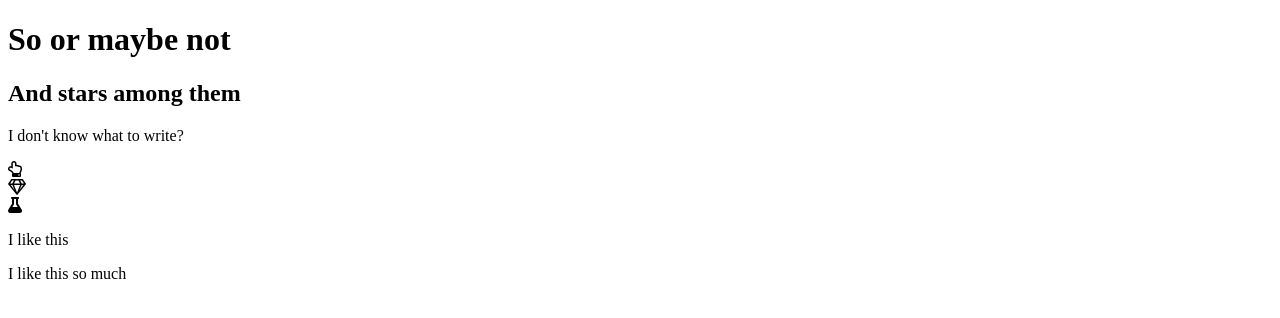
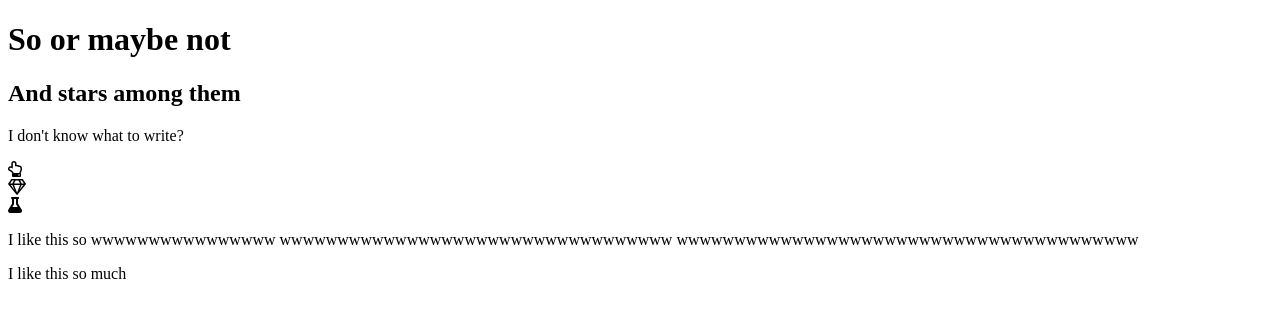
Before and after one commit to Daro201/nauka-gita, a plain HTML site: page index.html in a window 1280 px wide. Drawn offline with nearby package versions, Linux system fonts and the light colour scheme; files that its build step writes are made by us from their sources.

Commit message:
Change in paragraph

```diff
--- a/index.html
+++ b/index.html
@@ -23,7 +23,9 @@
 				<i class="fa fa-flask"></i>
 			</div>
 		</div>
-		<p>I like this</p>
+		<p>I like this so wwwwwwwwwwwwwwww
+		wwwwwwwwwwwwwwwwwwwwwwwwwwwwwwwwww
+	wwwwwwwwwwwwwwwwwwwwwwwwwwwwwwwwwwwwwwww</p>
 		<footer>I like this so much</footer>
 	</body>
 </html>
```
